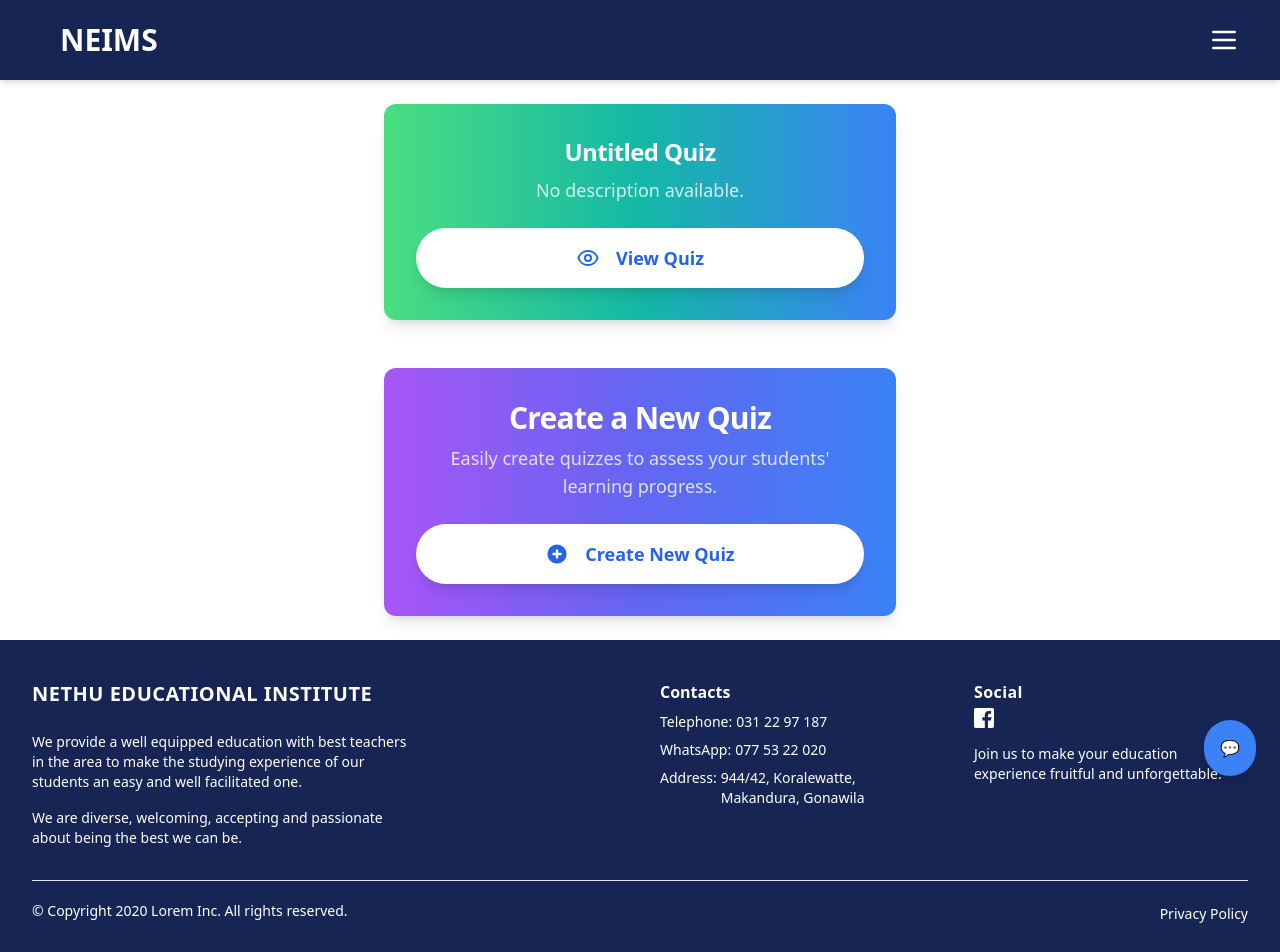
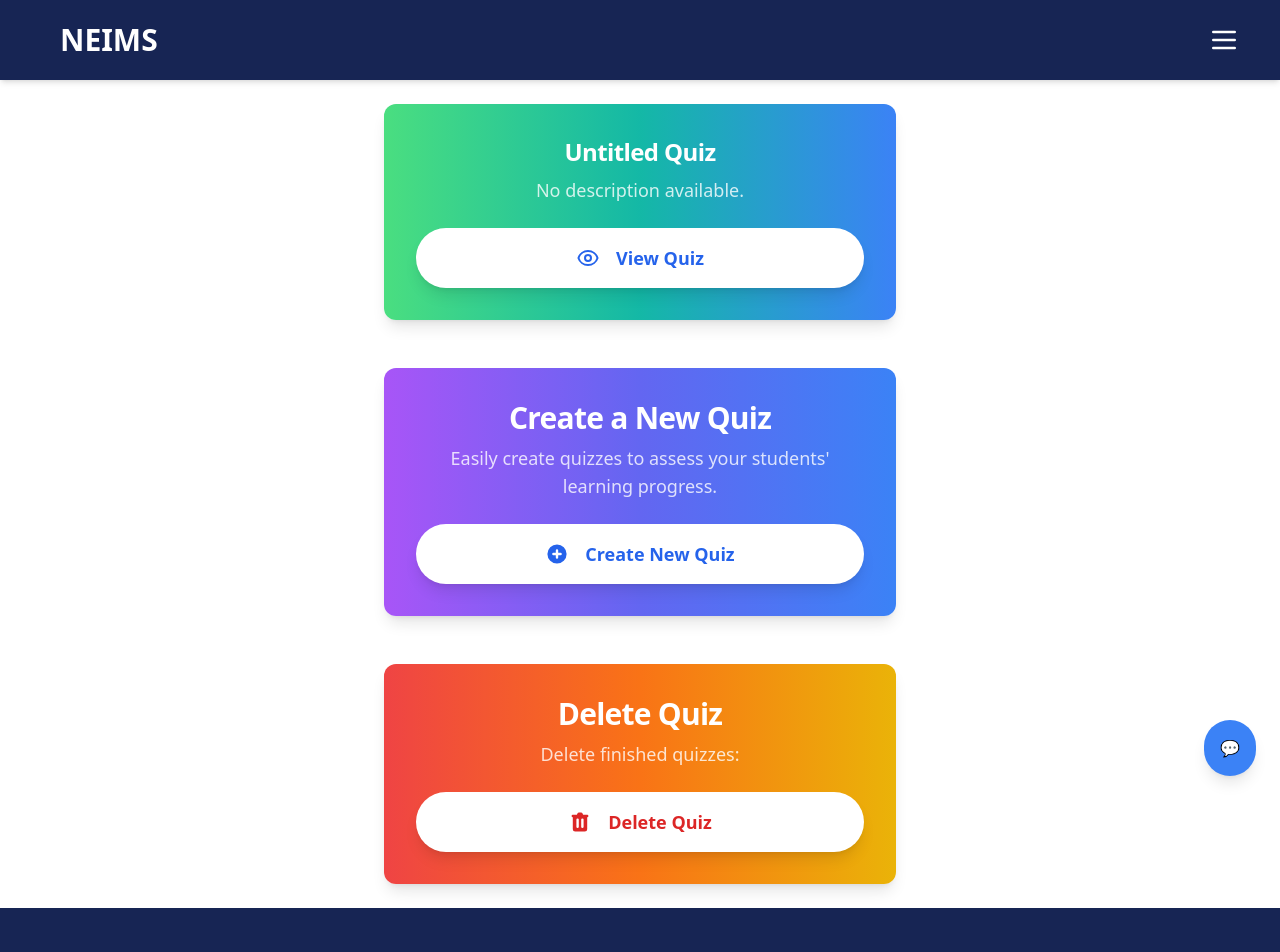
Before and after one commit to yasiith/Nethu_Education_Institute_Management_System, a Next.js app in the folder Nethu_Education_Institute_Management_System/: page /teachers/classes/1/quizzes in a window 1280 px wide. Shown: the top 952 px of the page. Built offline with nearby package versions, Linux system fonts and the light colour scheme.

Commit message:
Delete Quiz Card Frontend

```diff
--- a/Nethu_Education_Institute_Management_System/app/teachers/classes/[classId]/quizzes/page.js
+++ b/Nethu_Education_Institute_Management_System/app/teachers/classes/[classId]/quizzes/page.js
@@ -2,6 +2,7 @@
 import Footer from '@components/footer'
 import CreatedQuizCard from '@components/Teacher/Quiz/CreatedQuizCard'
 import CreateNewQuizBtn from '@components/Teacher/Quiz/CreateNewQuizBtn'
+import DeleteQuizCard from '@components/Teacher/Quiz/DeleteQuizCard'
 import QuizNav from '@components/Teacher/Quiz/QuizNav'
 import React from 'react'
 
@@ -11,6 +12,7 @@ const Page = () => {
       <QuizNav />
       <CreatedQuizCard />
       <CreateNewQuizBtn />
+      <DeleteQuizCard /> {/* make this component only visible when there is a quiz */}
       <Footer />
     </div>
   )
--- /dev/null
+++ b/Nethu_Education_Institute_Management_System/components/Teacher/Quiz/DeleteQuizCard.jsx
@@ -0,0 +1,75 @@
+'use client'
+import React, { useState } from 'react'
+import { useRouter } from 'next/navigation';
+import { HiTrash } from 'react-icons/hi'; // Importing a trash icon from react-icons
+
+const DeleteQuizCard = ({classId, quizzes}) => {
+  const [quizTitle, setQuizTitle] = useState('');
+  const [error, setError] = useState('');
+  const [isInputVisible, setIsInputVisible] = useState(false); // New state for toggling the input visibility
+  const router = useRouter();
+
+  // Handle quiz title input change
+  const handleInputChange = (e) => {
+    setQuizTitle(e.target.value);
+    setError('');
+  };
+
+  // Handle delete quiz action
+  const handleDeleteQuiz = () => {
+    if (isInputVisible) {
+      // Check if quiz title exists in the list of quizzes
+      const quizToDelete = quizzes.find(quiz => quiz.title === quizTitle);
+
+      if (quizToDelete) {
+        // Redirect to the delete confirmation page for the specific quiz
+        router.push(`/teachers/classes/${classId}/quizzes/${quizToDelete.id}/delete`);
+      } else {
+        // Show an error if the title does not match
+        setError('Quiz not found. Please check the title and try again.');
+      }
+    } else {
+      // Toggle input visibility
+      setIsInputVisible(true);
+    }
+  };
+
+  return (
+    <div className="flex justify-center items-center p-6">
+      <div className="max-w-lg w-full bg-gradient-to-r from-red-500 via-orange-500 to-yellow-500 p-8 rounded-xl shadow-lg hover:shadow-2xl transition-all duration-500 transform hover:scale-105">
+        {/* Card Content */}
+        <div className="flex flex-col items-center space-y-6">
+          <div className="text-center text-white">
+            <h2 className="text-3xl font-bold tracking-tight">Delete Quiz</h2>
+            <p className="text-lg mt-2 opacity-80">Delete finished quizzes:</p>
+          </div>
+
+          {/* Conditionally render input field */}
+          {isInputVisible && (
+            <div className="w-full">
+              <input
+                type="text"
+                value={quizTitle}
+                onChange={handleInputChange}
+                placeholder="Enter quiz title"
+                className="w-full p-3 rounded-lg border-2 border-gray-300 focus:outline-none focus:ring-2 focus:ring-red-400"
+              />
+              {error && <p className="text-red-600 text-sm mt-2">{error}</p>}
+            </div>
+          )}
+
+          {/* Button to toggle input visibility or trigger quiz deletion */}
+          <button
+            onClick={handleDeleteQuiz}
+            className="flex items-center space-x-4 w-full justify-center p-4 bg-white text-red-600 rounded-full shadow-lg hover:bg-gray-100 transition-all duration-300 transform hover:scale-105"
+          >
+            <HiTrash size={24} />
+            <span className="text-lg font-semibold">{isInputVisible ? 'Delete Quiz' : 'Delete Quiz'}</span>
+          </button>
+        </div>
+      </div>
+    </div>
+  )
+}
+
+export default DeleteQuizCard;
```
